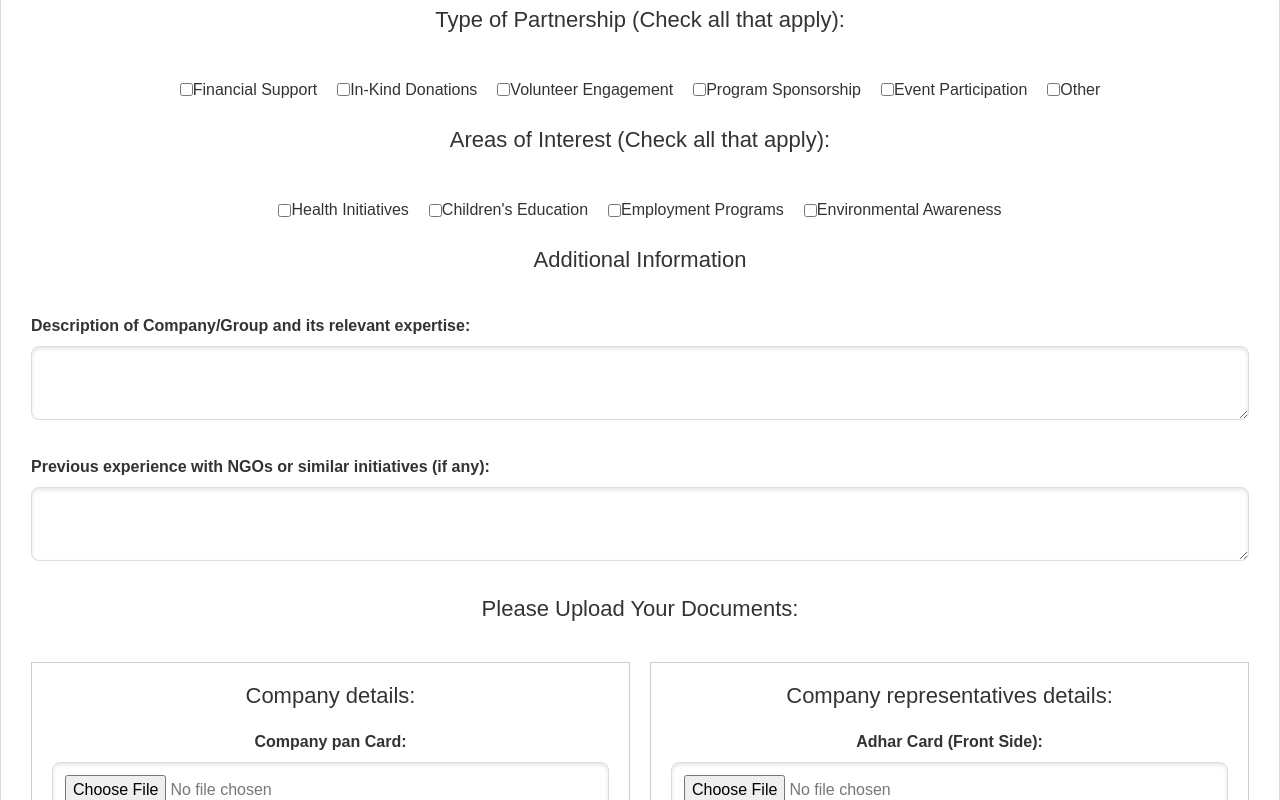
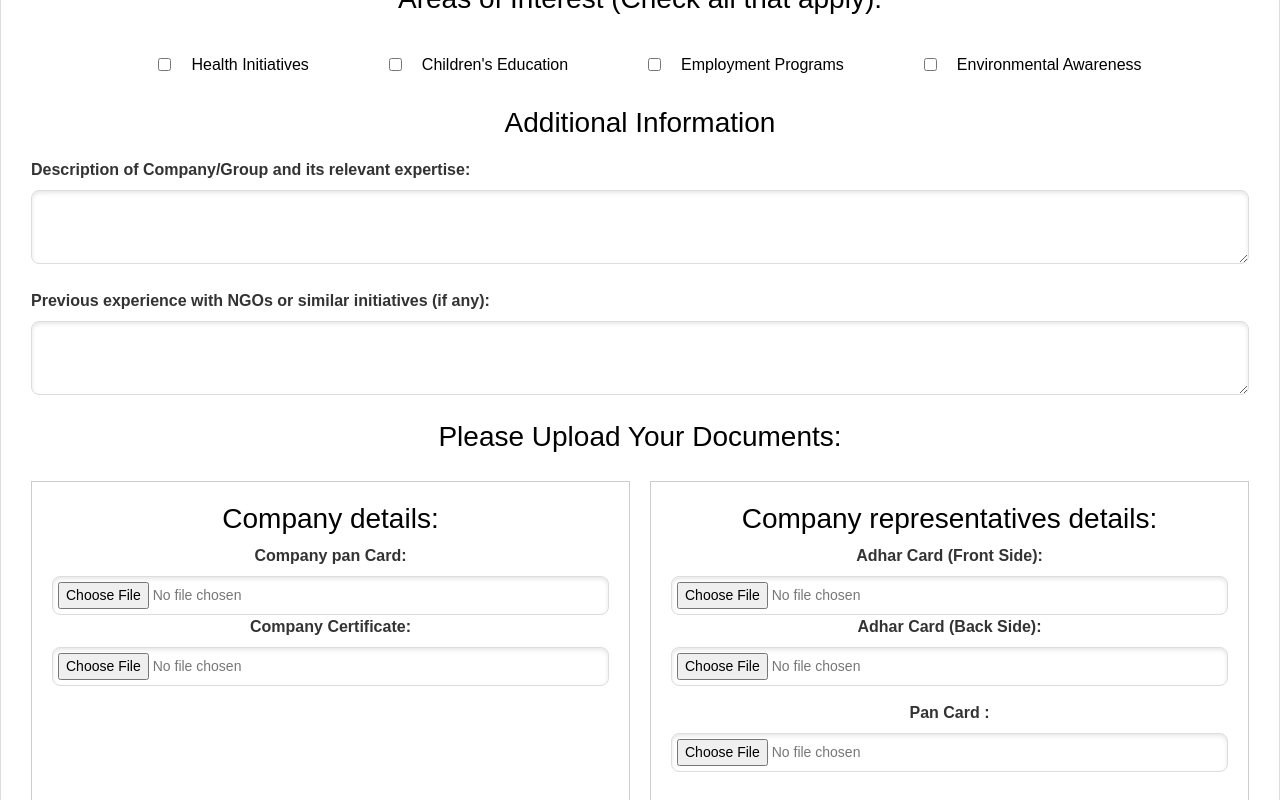
Before and after one commit to ppranay/Yahoyire-foundation-project-1, a React (Create React App) app: page /member in a window 1280 px wide. Shown: the part 1740-2540 px from the top of the page. Built offline with nearby package versions, Linux system fonts and the light colour scheme; the HTML template or start-up script is replaced by a standard one.

Commit message:
new changes by client on date 31

```diff
--- a/src/components/Landing.jsx
+++ b/src/components/Landing.jsx
@@ -7,12 +7,14 @@
 const AboutUs = () => {
   return (
 
-    <>    <div className="about-us">
+    <>
+       <div className="about-us">
       <h1>ABOUT US</h1>
       <img src={abt} alt="" />
       <Link to={"/about"}>
-        <button className='btn'>Read More</button>
+        <button className='btn btn-success mx-auto d-block mt-3'>Read More</button>
       </Link>
+
     </div>
 
 
--- a/src/components/Navbar.jsx
+++ b/src/components/Navbar.jsx
@@ -111,7 +111,9 @@
                                     <Link to="/project5" className="dropdown-item">Learn and earn</Link>
                                 </div>
                             </div>
-                            <Link to="/donate" className={`nav-item nav-link ${path === '/donate' ? "active" : ""}`}>Donate</Link>
+
+                           <Link to="/donate" className={`nav-item done nav-link ${path === '/donate' ? "active" : ""}`}>Donate</Link>
+
                         </div>
                     </div>
                 </div>
--- a/src/components/Projects/Project1.jsx
+++ b/src/components/Projects/Project1.jsx
@@ -72,7 +72,7 @@
                     Your browser does not support the video tag.
                   </video>
                 )}
-                <div className="project-description">{item.description}</div>
+                {/* <div className="project-description">{item.description}</div> */}
               </div>
             ))}
           </div>
--- a/src/components/Projects/Project2.jsx
+++ b/src/components/Projects/Project2.jsx
@@ -89,7 +89,7 @@
             {images.map((image, index) => (
               <div key={index} className="project-box">
                 <img src={image.src} alt={`Project ${index + 1}`} className="project-image" />
-                <div className="project-description">{image.description}</div>
+                {/* <div className="project-description">{image.description}</div> */}
               </div>
             ))}
           </div>
--- a/src/components/Projects/Project3.jsx
+++ b/src/components/Projects/Project3.jsx
@@ -69,7 +69,7 @@
                     Your browser does not support the video tag.
                   </video>
                 )}
-                <div className="project-description">{item.description}</div>
+                {/* <div className="project-description">{item.description}</div> */}
               </div>
             ))}
           </div>
--- a/src/components/Projects/Project5.jsx
+++ b/src/components/Projects/Project5.jsx
@@ -47,13 +47,13 @@
             {items.map((item, index) => (
               <div key={index} className="project-box">
                 {item.type === "image" ? (
-                  <img src={item.src} alt={`Project ${index + 1}`} className="project-image" />
+                  <img src={item.src} alt={`Project ${index + 1}`} className="project-image border" />
                 ) : (
                   <video src={item.src} autoPlay loop controls className="project-video">
                     Your browser does not support the video tag.
                   </video>
                 )}
-                <div className="project-description">{item.description}</div>
+                {/* <div className="project-description">{item.description}</div> */}
               </div>
             ))}
           </div>
--- a/src/components/SocialMedia.jsx
+++ b/src/components/SocialMedia.jsx
@@ -18,18 +18,10 @@
                         ></path>
                     </svg>
                 </li>
-                <li class="icon twitter">
-                    <span class="tooltip">Twitter</span>
-                    <svg
-                        height="1.8em"
-                        fill="currentColor"
-                        viewBox="0 0 48 48"
-                        xmlns="http://www.w3.org/2000/svg"
-                        class="twitter"
-                    >
-                        <path
-                            d="M42,12.429c-1.323,0.586-2.746,0.977-4.247,1.162c1.526-0.906,2.7-2.351,3.251-4.058c-1.428,0.837-3.01,1.452-4.693,1.776C34.967,9.884,33.05,9,30.926,9c-4.08,0-7.387,3.278-7.387,7.32c0,0.572,0.067,1.129,0.193,1.67c-6.138-0.308-11.582-3.226-15.224-7.654c-0.64,1.082-1,2.349-1,3.686c0,2.541,1.301,4.778,3.285,6.096c-1.211-0.037-2.351-0.374-3.349-0.914c0,0.022,0,0.055,0,0.086c0,3.551,2.547,6.508,5.923,7.181c-0.617,0.169-1.269,0.263-1.941,0.263c-0.477,0-0.942-0.054-1.392-0.135c0.94,2.902,3.667,5.023,6.898,5.086c-2.528,1.96-5.712,3.134-9.174,3.134c-0.598,0-1.183-0.034-1.761-0.104C9.268,36.786,13.152,38,17.321,38c13.585,0,21.017-11.156,21.017-20.834c0-0.317-0.01-0.633-0.025-0.945C39.763,15.197,41.013,13.905,42,12.429"
-                        ></path>
+                <li class="icon whats-app">
+                    <span class="tooltip">whatsapp</span>
+                    <svg xmlns="http://www.w3.org/2000/svg" width="16" height="16" fill="black" class="bi bi-whatsapp" viewBox="0 0 16 16">
+                        <path d="M13.601 2.326A7.85 7.85 0 0 0 7.994 0C3.627 0 .068 3.558.064 7.926c0 1.399.366 2.76 1.057 3.965L0 16l4.204-1.102a7.9 7.9 0 0 0 3.79.965h.004c4.368 0 7.926-3.558 7.93-7.93A7.9 7.9 0 0 0 13.6 2.326zM7.994 14.521a6.6 6.6 0 0 1-3.356-.92l-.24-.144-2.494.654.666-2.433-.156-.251a6.56 6.56 0 0 1-1.007-3.505c0-3.626 2.957-6.584 6.591-6.584a6.56 6.56 0 0 1 4.66 1.931 6.56 6.56 0 0 1 1.928 4.66c-.004 3.639-2.961 6.592-6.592 6.592m3.615-4.934c-.197-.099-1.17-.578-1.353-.646-.182-.065-.315-.099-.445.099-.133.197-.513.646-.627.775-.114.133-.232.148-.43.05-.197-.1-.836-.308-1.592-.985-.59-.525-.985-1.175-1.103-1.372-.114-.198-.011-.304.088-.403.087-.088.197-.232.296-.346.1-.114.133-.198.198-.33.065-.134.034-.248-.015-.347-.05-.099-.445-1.076-.612-1.47-.16-.389-.323-.335-.445-.34-.114-.007-.247-.007-.38-.007a.73.73 0 0 0-.529.247c-.182.198-.691.677-.691 1.654s.71 1.916.81 2.049c.098.133 1.394 2.132 3.383 2.992.47.205.84.326 1.129.418.475.152.904.129 1.246.08.38-.058 1.171-.48 1.338-.943.164-.464.164-.86.114-.943-.049-.084-.182-.133-.38-.232" />
                     </svg>
                 </li>
                 <li class="icon instagram">
--- a/src/css/LandingPage.css
+++ b/src/css/LandingPage.css
@@ -6,11 +6,3 @@
 .about-us img{
   width: 100%;
 }
- .btn{
-  /* padding-left: 350px; */
-  margin-left: 600px;
-  padding: 10px;
-  background-color: green;
-  color: white;
-  border: 2px solid black;
- }
--- a/src/css/SocialMedia.css
+++ b/src/css/SocialMedia.css
@@ -70,10 +70,10 @@
     color: #fff;
   }
 
-  .wrapper-1 .twitter:hover,
-  .wrapper-1 .twitter:hover .tooltip,
-  .wrapper-1 .twitter:hover .tooltip::before {
-    background: #1da1f2;
+  .wrapper-1 .whats-app:hover,
+  .wrapper-1 .whats-app:hover .tooltip,
+  .wrapper-1 .whats-app:hover .tooltip::before {
+    background: rgb(32, 101, 32);
     color: #fff;
   }
 
--- a/src/css/membership.css
+++ b/src/css/membership.css
@@ -29,7 +29,7 @@
 .form-container {
   display: grid;
   grid-template-columns: 1fr; /* Single column layout on mobile */
-  gap: 20px;
+  gap: 10px;
   max-width: 100%; /* Full width on mobile */
   margin: 0 auto;
   padding: 30px;
@@ -41,9 +41,9 @@
 
 .form-container h3 {
   text-align: center;
-  margin-bottom: 20px;
-  font-size: 22px;
-  color: #333; /* Darker text color for better readability */
+  /* margin-bottom: 20px; */
+  /* font-size: 22px; */
+  color: black; /* Darker text color for better readability */
 }
 
 .form-group {
@@ -74,7 +74,7 @@
   display: flex;
   flex-direction: column; /* Stack checkboxes vertically on mobile */
   align-items: center; /* Center items horizontally */
-  gap: 10px;
+  gap: 50px;
   flex-direction: row;
   justify-content: center;
 }
@@ -84,7 +84,7 @@
   align-items: center;
   margin: 5px;
   font-size: 16px;
-  color: #333;
+  color: black;
 }
 
 .form-group.submit-button {
@@ -134,3 +134,46 @@
   padding: 20px;
   text-align: center;
 }
+
+
+
+
+.flex-container-member {
+  display: flex;
+  flex-wrap: wrap;
+  gap: 20px;
+  margin: 10px 0;
+}
+
+.flex-item-member {
+  flex: 1 1 45%;
+  min-width: 300px;
+  box-sizing: border-box;
+}
+
+.form-group {
+  display: flex;
+  flex-direction: column;
+  margin-bottom: 15px;
+}
+
+label {
+  margin-bottom: 5px;
+}
+
+input[type="file"] {
+  padding: 5px;
+  font-size: 14px;
+}
+
+@media (max-width: 768px) {
+  .flex-item-member {
+    flex: 1 1 100%;
+  }
+}
+
+
+input[type="checkbox"] {
+ margin: 20px;
+
+}
--- a/src/css/navbar.css
+++ b/src/css/navbar.css
@@ -196,3 +196,8 @@
         box-shadow: none;
     }
 }
+.done{
+    /* border: 2px solid teal; */
+    border-radius: 5px;
+    background-color: green;
+}
```
Also changed, not shown: src/components/Projects/Project4.jsx (+8 -11 lines).
